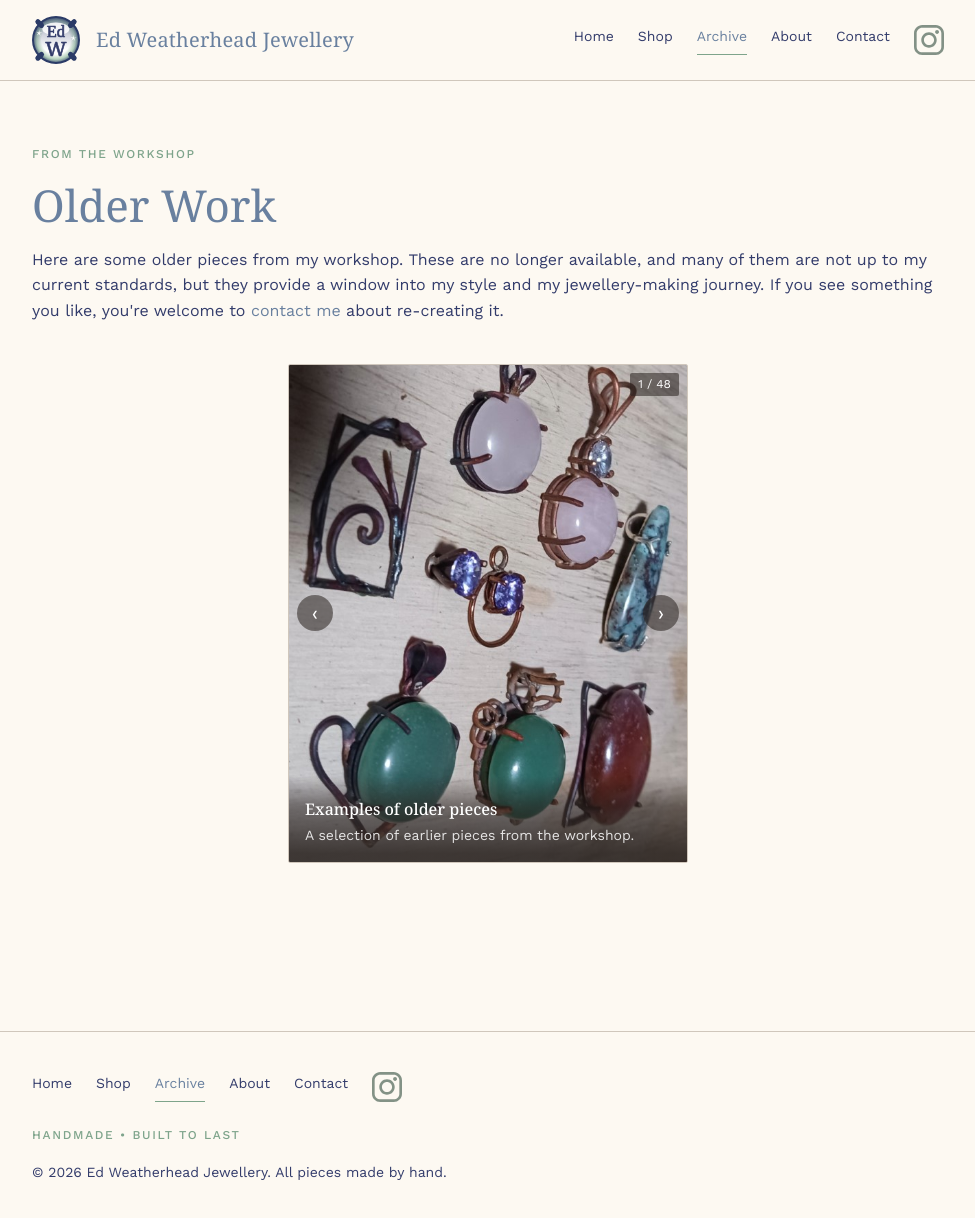
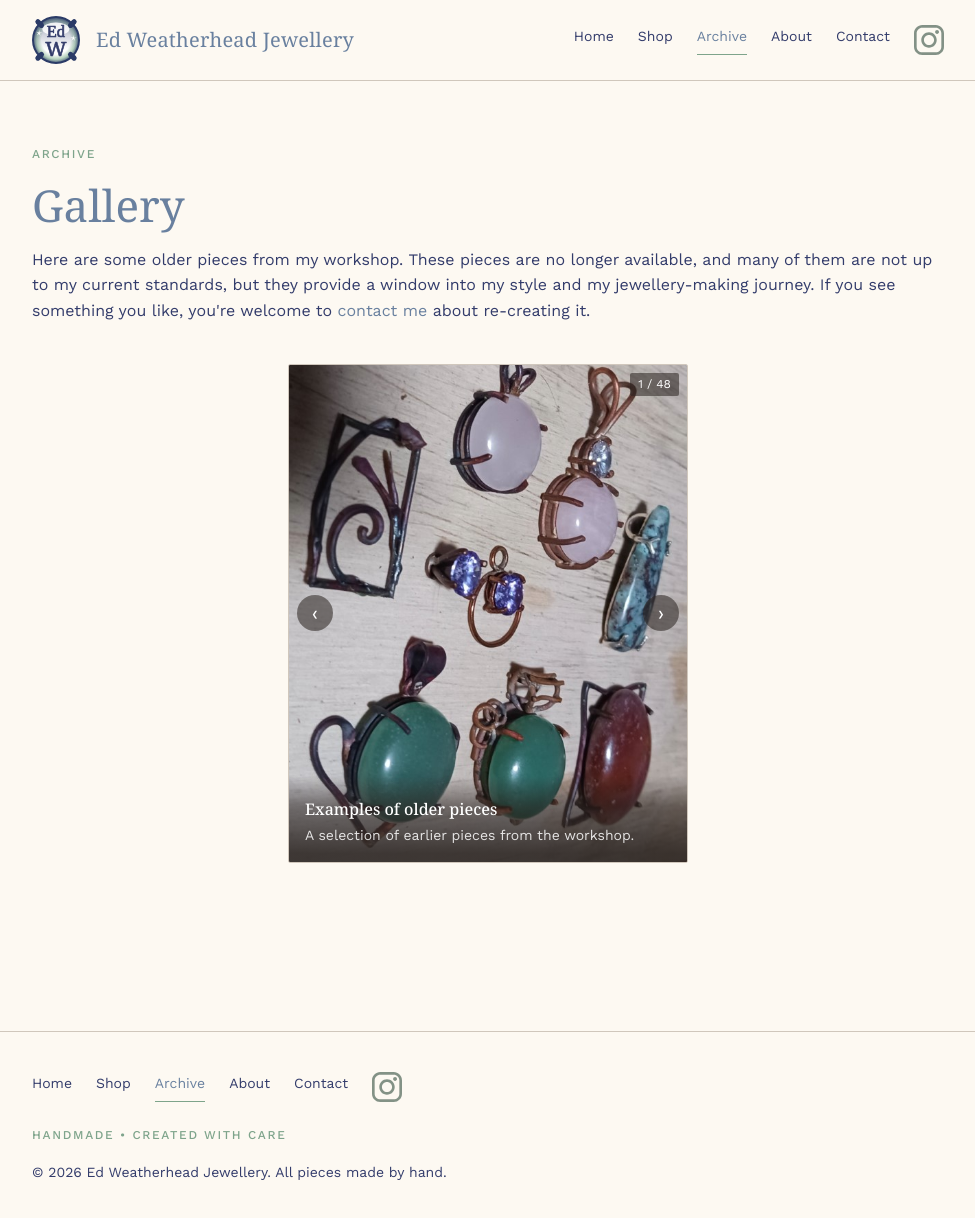
Before and after one commit to EdWeatherheadJewellery/Website, a React (Vite) app: page /archive in a window 1280 px wide. Shown: the top 1218 px of the page, without its empty margins (152-1127 px from the left). Built offline with nearby package versions, Linux system fonts and the light colour scheme.

Commit message:
Fixed top padding for About page. Removed z-indices on header and footer to prevent them from occluding product modals. Updated sparkle colours.

```diff
--- a/src/components/Footer.css
+++ b/src/components/Footer.css
@@ -1,6 +1,5 @@
 .site-footer {
   position: relative;
-  z-index: 1;
   border-top: 1px solid var(--color-border);
   margin-top: var(--space-6);
   padding: var(--space-4) 0;
--- a/src/components/Footer.jsx
+++ b/src/components/Footer.jsx
@@ -6,7 +6,7 @@ export default function Footer() {
     <footer className="site-footer">
       <div className="container footer-inner">
         <Navbar />
-        <p className="eyebrow">Handmade • Built to last</p>
+        <p className="eyebrow">Handmade • Created with care</p>
         <p>&copy; {new Date().getFullYear()} Ed Weatherhead Jewellery. All pieces made by hand.</p>
       </div>
     </footer>
--- a/src/components/Header.css
+++ b/src/components/Header.css
@@ -1,6 +1,5 @@
 .site-header {
   position: relative;
-  z-index: 2;
   border-bottom: 1px solid var(--color-border);
   background: var(--color-background);
   backdrop-filter: blur(6px);
--- a/src/components/Hero.css
+++ b/src/components/Hero.css
@@ -1,6 +1,5 @@
 .hero {
   position: relative;
-  z-index: 1;
   padding: var(--space-6) 0 var(--space-5);
 }
 
--- a/src/components/SparkleBackground.jsx
+++ b/src/components/SparkleBackground.jsx
@@ -8,14 +8,17 @@ import './SparkleBackground.css';
 
 const COLORS = [
   '#FFFFFF',
-  // '#FFFFFF',
-  // 'hsl(33, 30%, 93%)',
-  // 'hsl(141, 40%, 93%)',
-  // 'hsl(200, 40%, 93%)'
+  '#FFFFFF',
+  'hsl(300, 80%, 96%)', //magenta
+  'hsl(60, 80%, 91%)',  //yellow
+  'hsl(120, 80%, 93%)', //green
+  'hsl(0, 80%, 97%)',  //red
+  'hsl(180, 80%, 92%)',  //cyan
+  'hsl(240, 80%, 97%)', //blue
 ];
 
 const SPARKLES_PER_LAYER = 10;
-const SPARKLE_SIZE_INCREASE = 1.5;
+const SPARKLE_SIZE_INCREASE = 1;
 const LAYERS = 10;
 const RARITY_MIN = 100;
 const RARITY_MAX = 100;
--- a/src/pages/About.css
+++ b/src/pages/About.css
@@ -1,4 +1,4 @@
-.about-section {
+section.about-section {
   position: relative;
   z-index: 1;
   padding: var(--space-5) var(--space-3);
--- a/src/pages/Archive.jsx
+++ b/src/pages/Archive.jsx
@@ -8,10 +8,10 @@ export default function Archive() {
 
   return (
     <section className="container" style={{ position: 'relative', zIndex: 1, padding: 'var(--space-5) var(--space-3)' }}>
-      <p className="eyebrow">From the workshop</p>
-      <h1 style={{ fontSize: 'var(--size-xl)' }}>Older Work</h1>
+      <p className="eyebrow">Archive</p>
+      <h1 style={{ fontSize: 'var(--size-xl)' }}>Gallery</h1>
       <p style={{ marginBottom: 'var(--space-4)' }}>
-Here are some older pieces from my workshop. These are no longer available, and many of them are not up to my current standards, but they provide a window into my style and my jewellery-making journey.
+Here are some older pieces from my workshop. These pieces are no longer available, and many of them are not up to my current standards, but they provide a window into my style and my jewellery-making journey.
 If you see something you like, you're welcome to <Link to="/contact">contact me</Link> about re-creating it.
       </p>
       <div className="archive-grid">
--- a/src/pages/Shop.jsx
+++ b/src/pages/Shop.jsx
@@ -63,7 +63,7 @@ export default function Shop() {
     <section className="container" style={{ position: 'relative', zIndex: 1, padding: 'var(--space-5) var(--space-3)' }}>
       <p className="eyebrow">Shop</p>
       {/* <h1 style={{ fontSize: 'var(--size-xl)' }}>Browse in-house pieces</h1> */}
-      <h1 style={{ fontSize: 'var(--size-xl)' }}>Coming soon</h1>
+      <h1 style={{ fontSize: 'var(--size-xl)' }}>Opening soon</h1>
 
       <div className="filter-group">
         <p className="eyebrow filter-group-title">Type</p>
```
